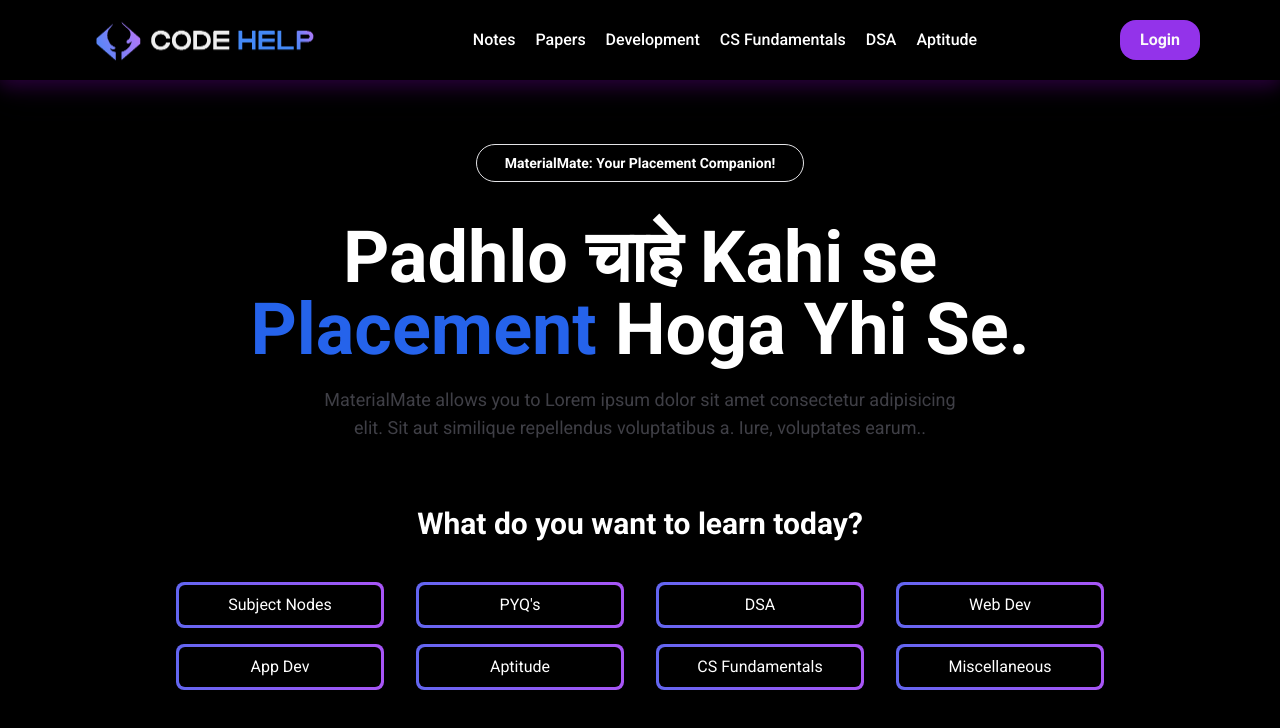
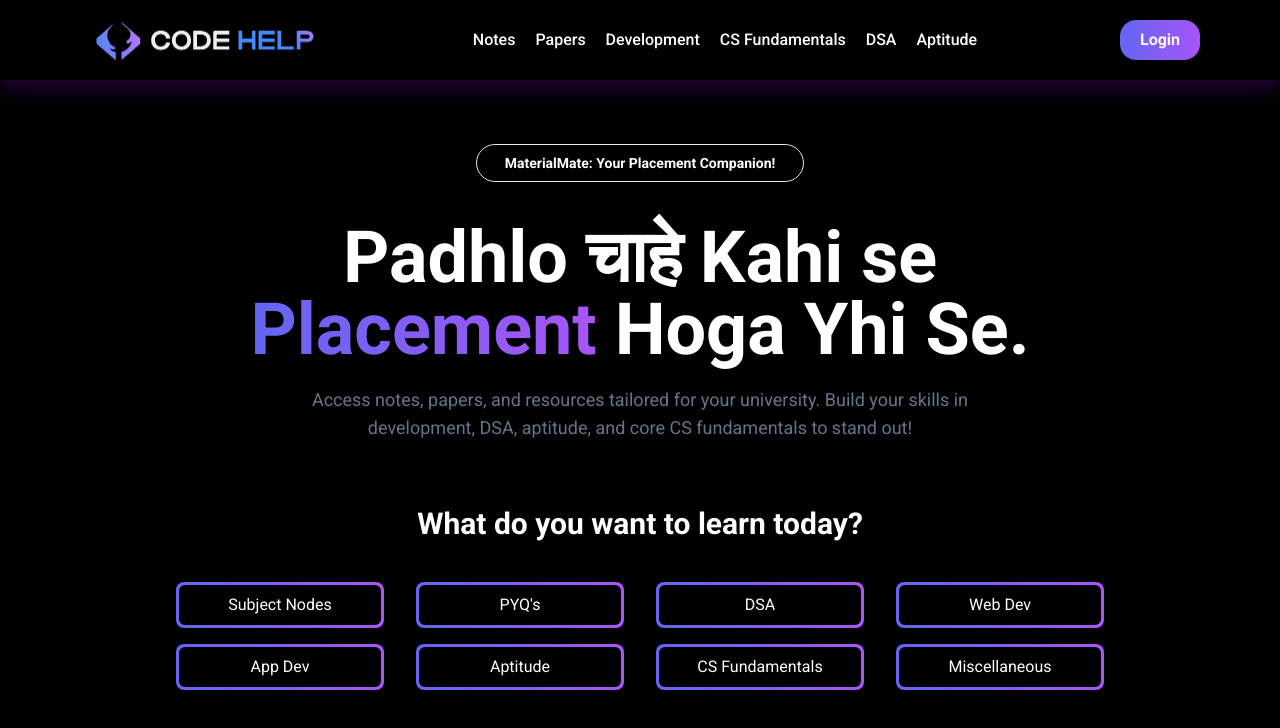
Before and after one commit to Material-Mate/material-mate-frontend, a Next.js app: page / in a window 1280 px wide. Shown: the top 728 px of the page. Built offline with nearby package versions, Linux system fonts and the light colour scheme.

Commit message:
fixe: colors in hero section

```diff
--- a/src/app/(pages)/page.tsx
+++ b/src/app/(pages)/page.tsx
@@ -1,27 +1,37 @@
 import AButton from "@/components/ui/animated-b";
 
 export default function Home() {
-
-
-    const resources = ["Subject Nodes", "PYQ's", "DSA", "Web Dev", "App Dev", "Aptitude", "CS Fundamentals", "Miscellaneous"];
+  const resources = [
+    "Subject Nodes",
+    "PYQ's",
+    "DSA",
+    "Web Dev",
+    "App Dev",
+    "Aptitude",
+    "CS Fundamentals",
+    "Miscellaneous",
+  ];
 
   return (
     <>
       {/* Hero Sec */}
       <div className="h-screen bg-cover bg-center">
-          <div className='flex flex-col items-center justify-center text-center'>
-        <div className='mx-auto mb-6 mt-16 flex max-w-fit items-center justify-center space-x-2 overflow-hidden rounded-full border bg-black px-7 py-2 shadow-md backdrop-blur transition-all'>
-          <p className='text-sm font-semibold text-white'>
+        <div className="flex flex-col items-center justify-center text-center">
+          <div className="mx-auto mb-6 mt-16 flex max-w-fit items-center justify-center space-x-2 overflow-hidden rounded-full border bg-black px-7 py-2 shadow-md backdrop-blur transition-all">
+            <p className="text-sm font-semibold text-white">
               MaterialMate: Your Placement Companion!
             </p>
           </div>
-        <h1 className='max-w-4xl text-5xl font-bold md:text-6xl lg:text-7xl mt-4'>
-          Padhlo चाहे Kahi se{' '}
-          <span className='text-blue-600'>Placement</span>{' '}
+          <h1 className="max-w-4xl text-5xl font-bold md:text-6xl lg:text-7xl mt-4">
+            Padhlo चाहे Kahi se{" "}
+            <span className="bg-gradient-to-r from-indigo-500 to-purple-500 bg-clip-text text-transparent">
+              Placement
+            </span>{" "}
             Hoga Yhi Se.
           </h1>
-        <p className='mt-5 max-w-prose text-zinc-700 sm:text-lg'>
-          MaterialMate allows you to Lorem ipsum dolor sit amet consectetur adipisicing elit. Sit aut similique repellendus voluptatibus a. Iure, voluptates earum..
+
+          <p className="mt-5 max-w-prose text-slate-500 sm:text-lg">
+          Access notes, papers, and resources tailored for your university. Build your skills in development, DSA, aptitude, and core CS fundamentals to stand out!
           </p>
         </div>
 
@@ -30,21 +40,19 @@ export default function Home() {
             What do you want to learn today?
           </div>
           <div className="items-center justify-center mx-40 grid grid-cols-4">
-          {
-            resources.map((resource, index)=>{
-              return <AButton className="mx-4 my-2" key={index}>{resource}</AButton>
-            })
-          }
+            {resources.map((resource, index) => {
+              return (
+                <AButton className="mx-4 my-2" key={index}>
+                  {resource}
+                </AButton>
+              );
+            })}
           </div>
         </div>
 
-
         {/* Body */}
 
-      <div>
-
-      </div>
-
+        <div></div>
       </div>
     </>
   );
--- a/src/components/ui/animated-b.tsx
+++ b/src/components/ui/animated-b.tsx
@@ -1,6 +1,9 @@
 import React from 'react'
 
-const AButton = ({children, className}) => {
+const AButton = ({children, className}:{
+    children: React.ReactNode,
+    className: string
+}) => {
   return (
     <>
         <button className={`p-[3px] relative ${className}`}>
--- a/src/layouts/Navbar.tsx
+++ b/src/layouts/Navbar.tsx
@@ -41,7 +41,7 @@ const Navbar = () => {
         ))
       }
       </div>
-      <Button className="rounded-2xl bg-purple-600 h-10 w-20 font-semibold text-md hover:bg-purple-500">Login</Button>
+      <Button className="rounded-2xl bg-gradient-to-r from-indigo-500 to-purple-500 h-10 w-20 font-semibold text-md hover:bg-purple-500">Login</Button>
     </div>
   );
 };
```
Lines whose indentation alone changed are shown as unchanged.
